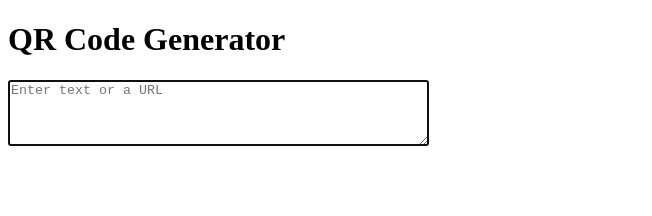
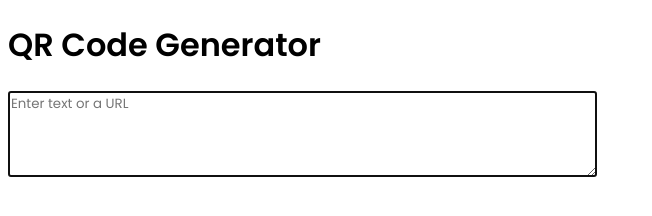
Before and after one commit to sasekazu/webqr, a plain HTML site: page index.html in a window 1280 px wide. Shown: the whole page, without its empty margins (0-652 px from the left). Drawn offline with nearby package versions, Linux system fonts and the light colour scheme.

Commit message:
Use Poppins font
Co-Authored-By: Claude Opus 5.5 <noreply@anthropic.com>

```diff
--- a/index.html
+++ b/index.html
@@ -5,6 +5,10 @@
   <meta name="viewport" content="width=device-width, initial-scale=1">
   <title>QR Code Generator</title>
   <script src="https://cdnjs.cloudflare.com/ajax/libs/qrcode-generator/1.4.4/qrcode.min.js"></script>
+  <link rel="stylesheet" href="https://fonts.googleapis.com/css2?family=Poppins:wght@400;600&display=swap">
+  <style>
+    body, textarea, button { font-family: "Poppins", "Hiragino Sans", "Meiryo", sans-serif; }
+  </style>
 </head>
 <body>
   <h1>QR Code Generator</h1>
```
